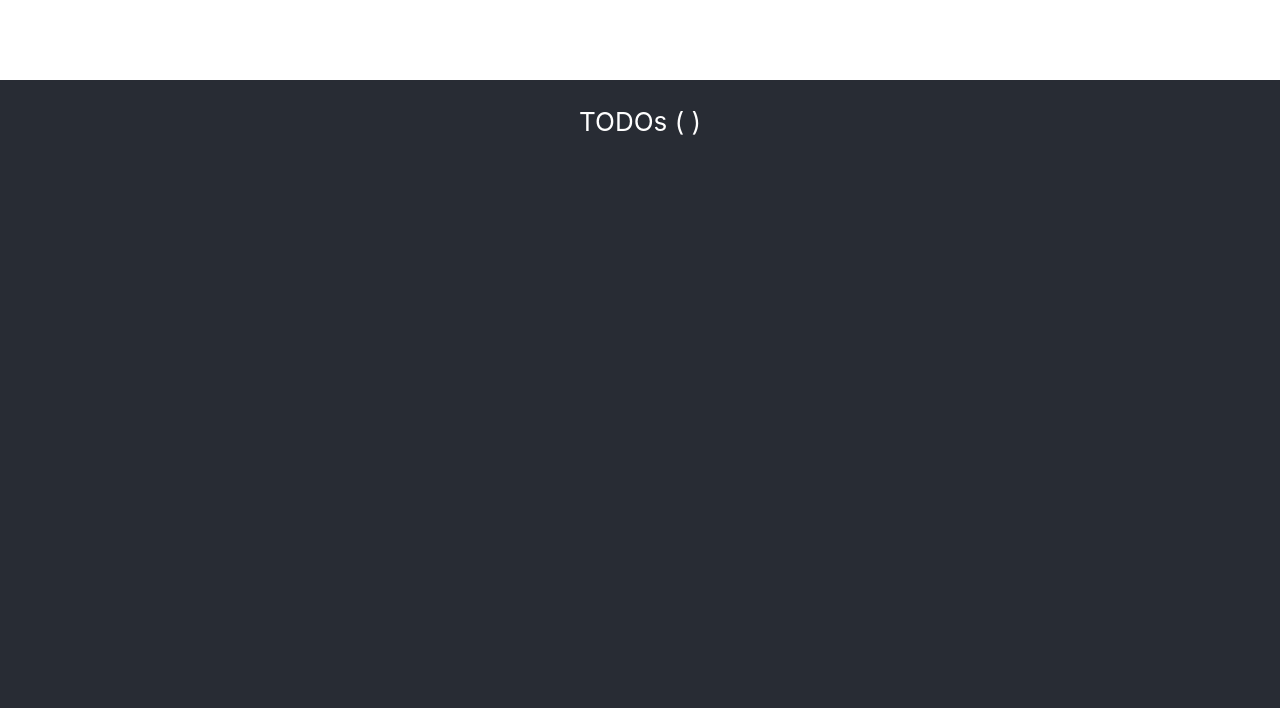
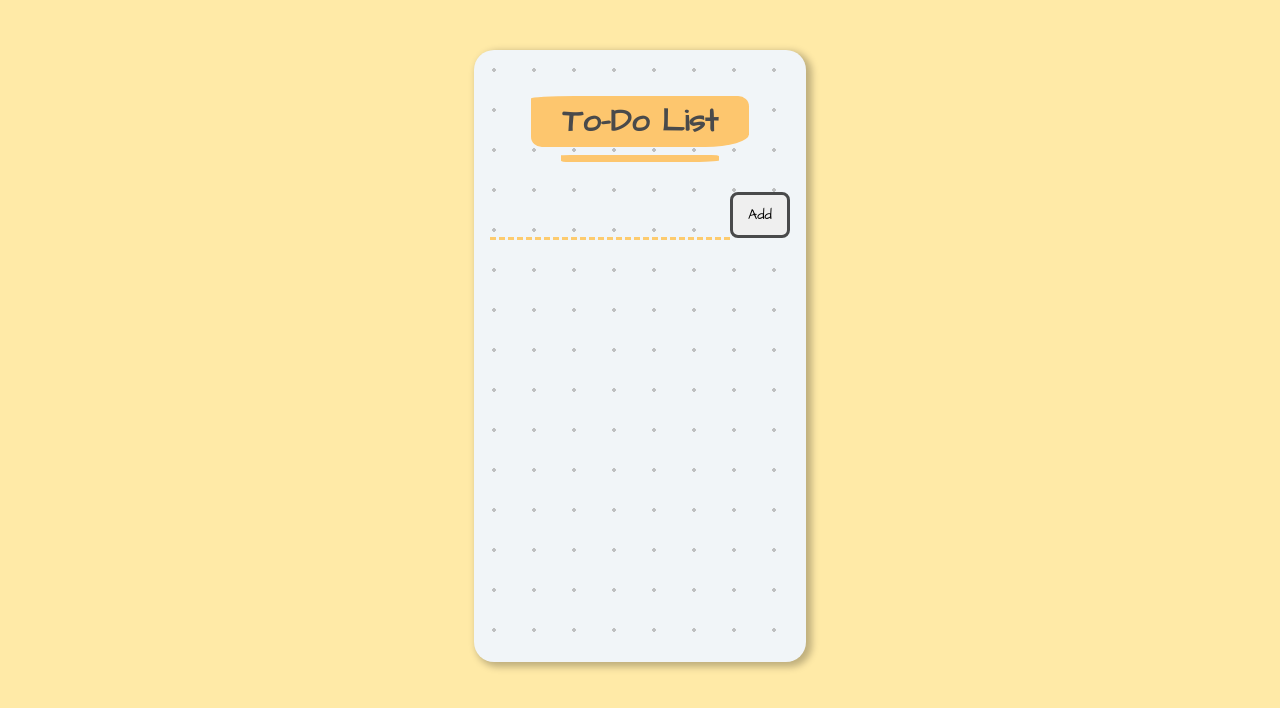
Before and after one commit to ansnoussi/golang-react-todo, a React (Create React App) app in the folder client/: page / in a window 1280 px wide. Shown: the top 708 px of the page. Built offline with nearby package versions, Linux system fonts and the light colour scheme; the HTML template or start-up script is replaced by a standard one.

Commit message:
new design

```diff
--- a/client/src/App.css
+++ b/client/src/App.css
@@ -1,22 +1,88 @@
-.App {
+@import url("https://fonts.googleapis.com/css?family=Architects+Daughter&display=swap");
+
+* {
+  margin: 0;
+  padding: 0;
+  outline: 0;
+}
+
+body {
+  background-color: #ffeaa7;
+  font-family: "Architects Daughter", sans-serif;
   text-align: center;
-  background-color: #282c34;
-  min-height: 100vh;
+}
+
+.todolist {
+  margin: 50px auto;
+  padding: 16px;
+  min-height: 580px;
+  max-width: 300px;
+  background-color: #f1f5f8;
+  background-image: radial-gradient(#bfc0c1 7.2%, transparent 0);
+  background-size: 40px 40px;
+  border-radius: 20px;
+  box-shadow: 4px 3px 7px 2px #00000040;
+}
+
+.heading {
   display: flex;
-  flex-direction: column;
   align-items: center;
   justify-content: center;
-  font-size: calc(10px + 2vmin);
-  color: white;
+  flex-direction: column;
 }
 
-.App-header {
-  background-color: white;
-  color: #282c34;
-  height: 80px;
-  width: 100%;
+.heading h1 {
+  width: 60%;
+  margin-top: 30px;
+  background-color: #fdc66e;
+  border-radius: 10px;
+  border-radius: 20% 5% 20% 5%/5% 20% 25% 20%;
+  padding: 0.2rem 1.2rem;
+  color: #494a4b;
 }
 
-.App-body {
-  flex: 1;
+.heading p {
+  width: 40%;
+  margin-top: 8px;
+  background-color: #fdc66e;
+  border-radius: 10px;
+  border-radius: 20% 5% 20% 5%/5% 20% 25% 20%;
+  padding: 0.2rem 1.2rem;
+  color: #494a4b;
 }
+
+.todolist form {
+  margin-top: 40px;
+}
+
+.todolist input {
+  border: 0;
+  border-bottom: 3px dashed #fdcb6e;
+  background-color: transparent;
+  font-family: "Architects Daughter", sans-serif;
+  font-size: 1.3rem;
+  padding: 10px 15px;
+  width: 70%;
+  color: #494a4b;
+}
+
+.todolist button {
+  margin-top: 30px;
+  border: 3px solid hsl(198, 1%, 29%);
+  border-radius: 8px;
+  padding: 10px 15px;
+  font-family: "Architects Daughter", sans-serif;
+  font-size: 0.9rem;
+}
+
+.items {
+  margin: 50px 0 0 30px;
+}
+
+.items ul li {
+  text-align: left;
+  margin: 20px 10px;
+  font-size: 1.4rem;
+  font-weight: 300;
+  color: #494a4b;
+}
--- a/client/src/App.js
+++ b/client/src/App.js
@@ -1,16 +1,49 @@
+import React, { useState } from "react";
+import { TodoItem } from "./components";
 import "./App.css";
-import { ToDoList } from "./components";
 
 function App() {
+  const app_env = window.REACT_APP_ENVIRONMENT;
+
+  const [input, setInput] = useState("");
+  const [items, setItems] = useState([]);
+
+  function addItem(event) {
+    setItems((prevData) => {
+      return [...prevData, input];
+    });
+    setInput("");
+  }
+
+  function removeItem(id) {
+    setItems((prevData) => {
+      return prevData.filter((item, index) => {
+        return index !== id;
+      });
+    });
+  }
+
   return (
-    <div className="App">
-      <header className="App-header">
-        <p>
-          <b>{window.REACT_APP_ENVIRONMENT}</b>
-        </p>
-      </header>
-      <div className="App-body">
-        <ToDoList />
+    <div className="todolist">
+      <div className="heading">
+        <h1>To-Do List</h1>
+        <p>{app_env}</p>
+      </div>
+      <input
+        type="text"
+        value={input}
+        onChange={(event) => {
+          setInput(event.target.value);
+        }}
+      />
+      <button onClick={addItem}>Add</button>
+
+      <div className="items">
+        <ul>
+          {items.map((item, index) => (
+            <TodoItem key={index} id={index} item={item} onCheck={removeItem} />
+          ))}
+        </ul>
       </div>
     </div>
   );
--- a/client/src/components/ToDoList.js
+++ /dev/null
@@ -1,18 +0,0 @@
-import React, { useState, useEffect } from "react";
-
-const Spinner = () => {
-  const endpoint = window.REACT_APP_API_URL;
-  const [task, setTask] = useState("");
-  const [items, setItems] = useState("");
-
-  useEffect(() => {
-    // fetch todos
-  }, []);
-
-  return (
-    <div>
-      <p>TODOs ( {endpoint} ) </p>
-    </div>
-  );
-};
-export default Spinner;
--- /dev/null
+++ b/client/src/components/TodoItem.js
@@ -0,0 +1,15 @@
+import React from "react";
+
+function TodoItem({ id, item, onCheck }) {
+  return (
+    <li
+      onClick={() => {
+        onCheck(id);
+      }}
+    >
+      {item}
+    </li>
+  );
+}
+
+export default TodoItem;
--- a/client/src/components/index.js
+++ b/client/src/components/index.js
@@ -1 +1 @@
-export { default as ToDoList } from "./ToDoList";
+export { default as TodoItem } from "./TodoItem";
```
